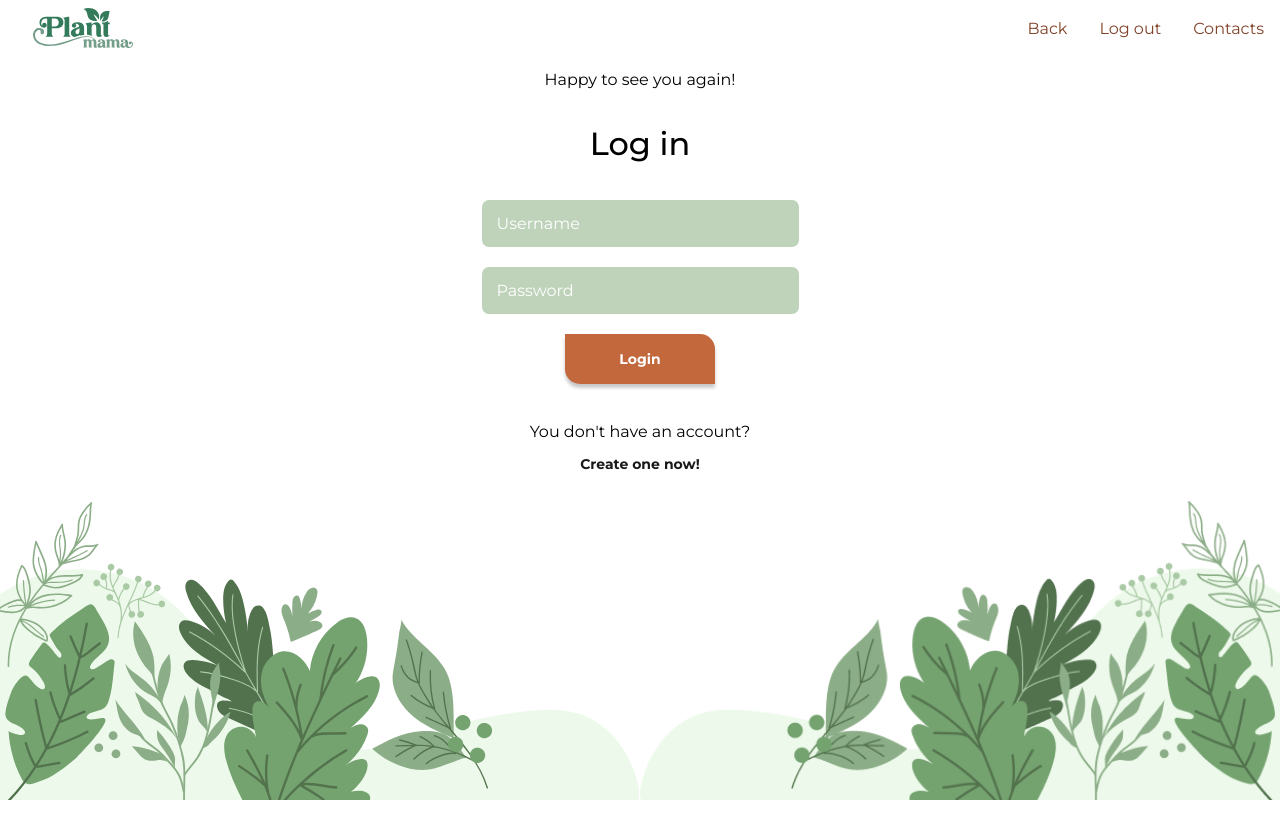
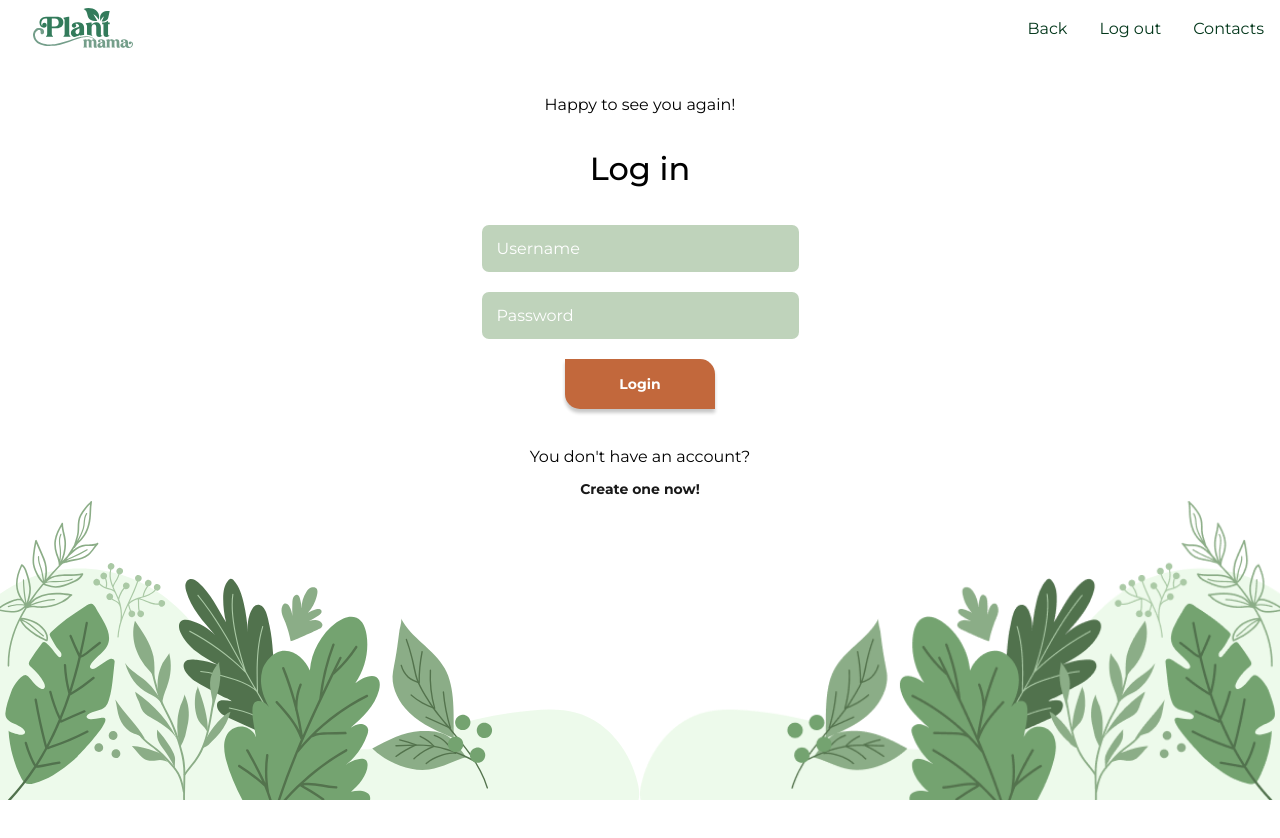
Before and after one commit to SaraBat/PlantMAMA-frontend, a React (Create React App) app: page /login in a window 1280 px wide. Shown: the top 838 px of the page. Built offline with nearby package versions, Linux system fonts and the light colour scheme; no server answers.

Commit message:
change background, fix navbar and edit plant

```diff
--- a/src/index.css
+++ b/src/index.css
@@ -8,9 +8,19 @@ body {
   font-family: Montserrat;
   -webkit-font-smoothing: antialiased;
   -moz-osx-font-smoothing: grayscale;
+  background-image: url('./assets/background_plants.svg');
+  background-size: cover;
+  background-attachment: fixed;
+  background-position: 0%;
 }
 
 code {
   font-family: source-code-pro, Menlo, Monaco, Consolas, "Courier New",
     monospace;
 }
+
+@media (min-width: 1024px) {
+  body {
+    background-image: none;
+  }
+}
--- a/src/pages/EditPlantProfile.js
+++ b/src/pages/EditPlantProfile.js
@@ -101,41 +101,40 @@ export const EditPlantProfile = () => {
   return (
     <>
       <form onSubmit={onFormSubmit}>
-        <label htmlFor="birthday"> Birthday of your plant baby </label>
         <input
           type="date"
           id="birthday"
+          placeholder="Add plant birthday:"
           value={birthday}
           onChange={(e) => setBirthday(e.target.value)} /><br /><br />
-        <label htmlFor="imageUrl"> Change picture </label>
         <input
           type="file"
           id="imageUrl"
-          placeholder="Add plant photo"
+          placeholder="Add plant photo:"
           ref={fileInput}
           onChange={(e) => setImageUrl(e.target.files[0])} /><br /><br />
-        <label htmlFor="lastWatered"> Last Watered </label>
         <input
           type="date"
           id="lastWatered"
+          placeholder="Last watered:"
           value={lastWatered}
           onChange={(e) => setLastWatered(e.target.value)} /><br /><br />
-        <label htmlFor="lastSoilChange"> Last Soil change </label>
         <input
           type="date"
           id="lastSoilChange"
+          placeholder="Last soil change:"
           value={lastSoilChange}
           onChange={(e) => setLastSoilChange(e.target.value)} /><br /><br />
-        <label htmlFor="plantnamee"> Change plantname </label>
         <input
           type="text"
           id="plantname"
+          placeholder="Change plantname"
           value={plantname}
           onChange={(e) => setPlantname(e.target.value)} /><br /><br />
-        <label htmlFor="species"> Change species </label>
         <input
           type="text"
           id="species"
+          placeholder="Change species"
           value={species}
           onChange={(e) => setSpecies(e.target.value)} /><br /><br />
         <button type="submit"> Submit </button>
--- a/src/pages/UserGarden.js
+++ b/src/pages/UserGarden.js
@@ -64,11 +64,10 @@ export const UserGarden = () => {
   }
 
   return (
-    <section>
-      <div className="weather-div">
+    <div className="garden-wrapper">
+      <div className="weather-wrapper">
         <Weather />
       </div>
-      <div className="garden-wrapper">
       <h1 className="garden-title-font"> Garden of {username}</h1>
       <div className="garden">
         {plantItems ? (
@@ -94,6 +93,5 @@ export const UserGarden = () => {
         <button type="button" onClick={onGoToDatabaseButtonClick}> Plant inspo </button>
       </div>
     </div>
-    </section>
   )
 };
--- a/src/styling/App.css
+++ b/src/styling/App.css
@@ -7,7 +7,9 @@
     left: 0;
     opacity: 80%;
     z-index: -1;
+    display: none;
   }
+
   .plant-vector-right {
     position: sticky;
     width: 50%;
@@ -16,6 +18,7 @@
     right: 0;
     opacity: 80%;
     z-index: -1;
+    display: none;
   }
 
 .main {
@@ -27,3 +30,12 @@
     width: 80%;
     height: 100vh;
   }
+
+  @media (min-width: 1024px) {
+    .plant-vector-left {
+      display: inline-flex;
+    }
+    .plant-vector-right {
+      display: inline-flex;
+    }
+  }
--- a/src/styling/Garden.css
+++ b/src/styling/Garden.css
@@ -2,6 +2,11 @@
     display: flex;
     flex-direction: column;
     gap: 30px;
+}
+
+.weather-wrapper {
+    display: flex;
+    justify-content: flex-end;
 }
 
 .garden {
@@ -61,7 +66,7 @@
 .garden-plant-name {
     color: #0d3f22;
     font-weight: bold;
-    line-height: 1.7rem;
+    line-height: 1.5rem;
     text-align: center;
 }
 
--- a/src/styling/Login.css
+++ b/src/styling/Login.css
@@ -54,6 +54,18 @@ input {
     margin-bottom: 20px;
   }
 
+ /* add placeholders to date and file input types */
+  input[type="date"]:not(.has-value):before{
+    color: white;
+    content: attr(placeholder);
+    padding-right: 7px;
+  }
+
+  input[type="file"]:not(.has-value):before{
+    color: white;
+    content: attr(placeholder);
+    padding-right: 7px;
+  }
 
 .register-div {
     display: flex;
--- a/src/styling/Nav.css
+++ b/src/styling/Nav.css
@@ -10,15 +10,16 @@
 nav {
     width: 100%;
     background-color: white;
-    position:fixed;
+    position: sticky;
     overflow: hidden;
     display: flex;
     flex-direction: row;
     align-items: space-between;
     margin-top: 0;
     margin-right: 0;
-    margin-bottom: 1%;
+    margin-bottom: 10%;
   }
+
 .top-right {
     width: 70%;
     display: flex;
@@ -41,7 +42,7 @@ nav {
 
   .top-right li a {
     display: block;
-    color: #804229;
+    color: #03371b;
     text-align: center;
     padding: 14px 16px;
     text-decoration: none;
@@ -50,19 +51,18 @@ nav {
 
   .top-right li a:hover {
     font-weight: bold;
-    text-decoration: underline;
   }
 
   @media (min-width: 667px) {
     nav {
       position: static;
-      margin-bottom: 0;
+      margin-bottom: 2%;
     }
   }
 
   @media (min-width: 1024px) {
     nav {
       position: static;
-      margin-bottom: 0;
+      margin-bottom: 2%;
     }
   }
```
Also changed, not shown: 1 other file (tests, documents, lock files or other folders). Lines whose indentation alone changed are shown as unchanged.
